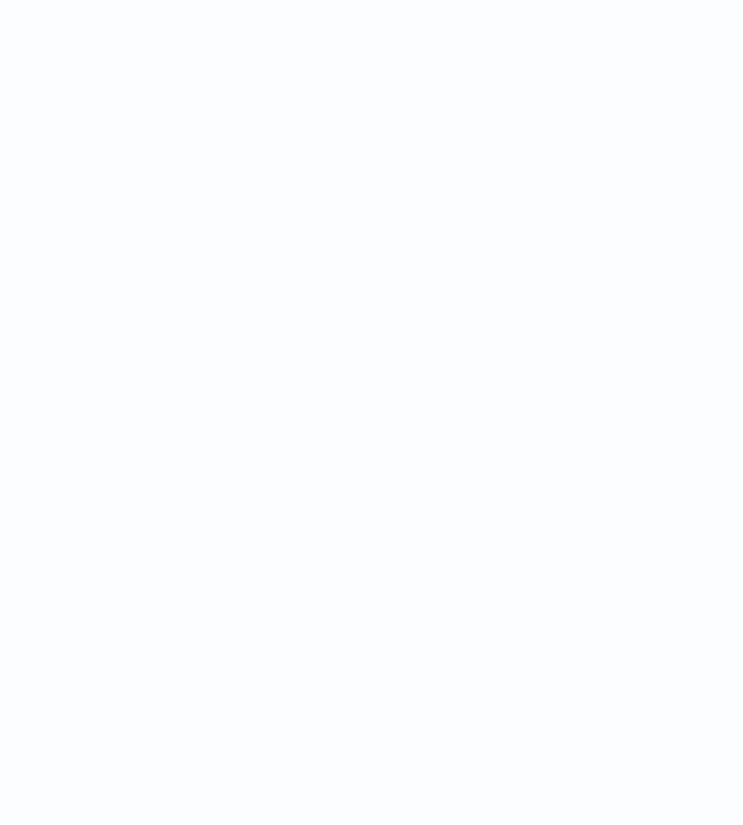
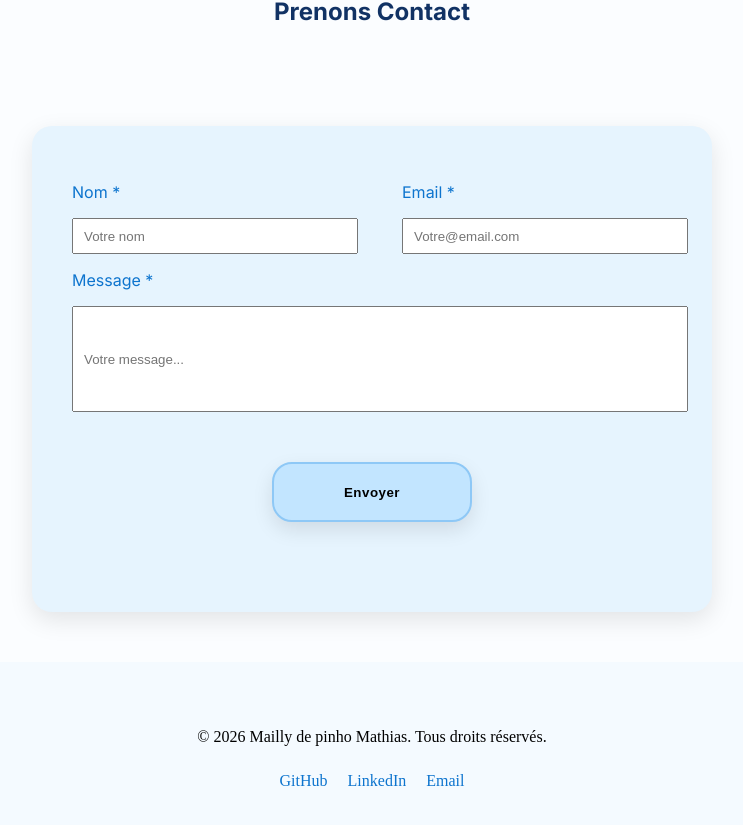
Before and after one commit to Mathias-2005/MY-PORTFOLIO, a React (Vite) app: page / in a window 1280 px wide. Shown: the part 1980-2805 px from the top of the page, without its empty margins (268-1011 px from the left). Before the commit the page ends 1877 px from the top, so only its background shows below. Built offline with nearby package versions, Linux system fonts and the light colour scheme.

Commit message:
add contact and footer section

```diff
--- /dev/null
+++ b/src/components/Contact.jsx
@@ -0,0 +1,39 @@
+import '../components/Contact.scss';
+
+function Contact() {
+
+    return (
+        <>
+            <div className='contact' id='contact'>
+                <h2 className='contact__title'>Prenons Contact</h2>
+                <div className='contact__container'>
+                    <div className='contact__info'>
+                        <div className='contact__name'>
+                            <p>Nom *</p>
+                            <label htmlFor="name">
+                                <input type="textarea" id='name' placeholder='Votre nom' className='contact__input' />
+                            </label>
+                        </div>
+                        <div className='contact__email'>
+                            <p>Email *</p>
+                            <label htmlFor="email">
+                                <input type="email" id='email' placeholder='Votre@email.com' className='contact__input' />
+                            </label>
+                        </div>
+                    </div>
+                    <div>
+                        <p>Message *</p>
+                        <label htmlFor="contact__message">
+                            <input type="textarea" id='message' className='contact__input-message' placeholder='Votre message...' />
+                        </label>
+                    </div>
+                    <div className='contact__btn'>
+                        <button type='submit' className='contact__submit'>Envoyer</button>
+                    </div>
+                </div>
+            </div>
+        </>
+    )
+}
+
+export default Contact;
--- /dev/null
+++ b/src/components/Contact.scss
@@ -0,0 +1,93 @@
+@import '../components/Modules.scss';
+
+.contact {
+    @include margin-desktop;
+    font-family: $font-family-;
+    color: $text-color-white;
+
+    &__title  {
+        display: flex;
+        justify-content: center;
+        color: $title-color-white;
+        margin: 150px 0px 100px 0px;
+    }
+
+    &__container {
+        display: flex;
+        flex-direction: column;
+        padding: 40px;
+        background-color: $background-color-cards-white;
+        border-radius: 20px;
+        box-shadow: 0 8px 24px rgba(0, 0, 0, 0.1);
+    }
+
+    &__info {
+        display: inline-flex;
+        justify-content: space-between;
+    }
+
+    &__name {
+        width: 45%;
+    }
+
+    &__email {
+        width: 45%;
+    }
+
+    &__input {
+        width: 100%;
+        height: 30px;
+        padding-left: 10px;
+    }
+
+    &__input-message {
+        width: 100%;
+        height: 100px;
+        padding-left: 10px;
+    }
+
+    &__btn {
+        display: flex;
+        justify-content: center;
+        margin: 50px 0px;
+    }
+
+    &__submit {
+    width: 200px;
+    height: 60px;
+    position: relative;
+    overflow: hidden;
+    z-index: 1;
+    letter-spacing: 0.5px;
+    cursor: pointer;
+    border: 2px solid $btn-border-color-white;
+    background-color: $btn-background-color-white;
+    border-radius: 20px;
+    font-weight: bold;
+    transition: box-shadow 0.3s ease;
+    box-shadow: 0 8px 20px rgba(0, 0, 0, 0.1);
+}
+
+&__submit::before {
+    content: '';
+    position: absolute;
+    top: 50%;
+    left: 50%;
+    width: 0;
+    height: 0;
+    background-color: $btn-border-color-white;
+    border-radius: 50%;
+    transform: translate(-50%, -50%);
+    transition: width 0.5s ease, height 0.5s ease;
+    z-index: -1;
+}
+
+&__submit:hover::before {
+    width: 300px;
+    height: 300px;
+}
+
+&__submit:hover {
+    box-shadow: 0 8px 20px rgba(0, 0, 0, 0.2);
+}
+}
--- a/src/components/Footer.jsx
+++ b/src/components/Footer.jsx
@@ -1,5 +1,21 @@
+import '../components/Footer.scss';
+
 function Footer() {
 
+    return (
+        <>
+            <div className='footer'>
+                <div className='footer__droit'>
+                    <p>© 2026 Mailly de pinho Mathias. Tous droits réservés.</p>
+                </div>
+                <div className='footer__links'>
+                    <a className='footer__link' href="https://github.com/Mathias-2005">GitHub</a>
+                    <a className='footer__link' href="#">LinkedIn</a>
+                    <a className='footer__link' href="mailto:mathiasmaillydepinho@gmail.com">Email</a>
+                </div>
+            </div>
+        </>
+    )
 }
 
 export default Footer;
--- /dev/null
+++ b/src/components/Footer.scss
@@ -0,0 +1,25 @@
+@import '../components/Modules.scss';
+
+.footer {
+    margin: 50px 0px 0px 0px;
+    display: flex;
+    flex-direction: column;
+    align-items: center;
+    padding: 50px;
+    background-color: #F4FAFF;
+
+    &__links {
+        display: flex;
+        gap: 20px;
+        margin: 10px;
+    }
+
+    &__link {
+        text-decoration: none;
+        color: $text-color-white;
+    }
+
+    &__link:hover {
+        text-decoration: underline;
+    }
+}
--- a/src/components/Header.jsx
+++ b/src/components/Header.jsx
@@ -14,7 +14,7 @@ function Header() {
                     <a href="#about" className='container__link'>Accueil</a>
                     <a href="#projects" className='container__link'>Projets</a>
                     <a href='#skills' className='container__link'>Compétences</a>
-                    <a className='container__link'>Contact</a>
+                    <a href='#contact' className='container__link'>Contact</a>
                 </div>
             </div>
             <div className="container__line"></div>
--- a/src/pages/Home.jsx
+++ b/src/pages/Home.jsx
@@ -1,6 +1,7 @@
 import About from "../components/About";
 import Projects from "../components/Projects";
 import Skills from "../components/Skills";
+import Contact from "../components/Contact";
 
 function Home() {
 
@@ -9,6 +10,7 @@ function Home() {
             <About />
             <Projects />
             <Skills />
+            <Contact />
         </>
     )
 }
```
